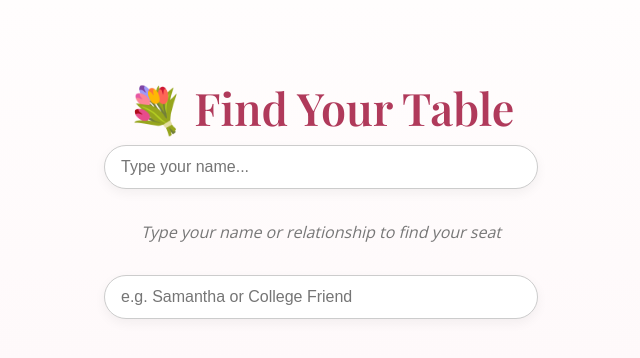
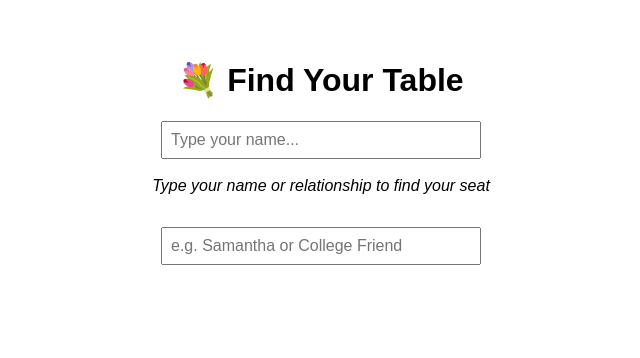
Before and after one commit to samanthaaasher/wedding-table-lookup, a plain HTML site: page index.html in a window 1280 px wide. Shown: the whole page, without its empty margins (319-959 px from the left). Drawn offline with nearby package versions, Linux system fonts and the light colour scheme.

Commit message:
Update style.css

```diff
--- a/style.css
+++ b/style.css
@@ -1,62 +1,21 @@
-@import url('https://fonts.googleapis.com/css2?family=Playfair+Display:wght@600&family=Open+Sans&display=swap');
-
 body {
-  margin: 0;
-  padding: 3rem 1rem;
-  font-family: 'Open Sans', sans-serif;
-  background: linear-gradient(to bottom, #fffdfd, #fdf3f6);
-  color: #333;
+  font-family: sans-serif;
   text-align: center;
-  min-height: 100vh;
-}
-
-h1 {
-  font-family: 'Playfair Display', serif;
-  font-size: 2.8rem;
-  color: #b03a5b;
-  margin-bottom: 0.5rem;
-}
-
-p {
-  font-size: 1rem;
-  color: #777;
-  margin-bottom: 2rem;
+  padding: 2rem;
 }
 
 input {
-  padding: 0.75rem 1rem;
-  font-size: 1rem;
-  width: 80%;
-  max-width: 400px;
-  border: 1px solid #ccc;
-  border-radius: 30px;
-  outline: none;
-  box-shadow: 0 4px 12px rgba(0, 0, 0, 0.05);
-  transition: all 0.2s ease;
-}
-
-input:focus {
-  border-color: #b03a5b;
-  box-shadow: 0 4px 14px rgba(176, 58, 91, 0.15);
+  padding: 0.5rem;
+  width: 300px;
+  font-size: 16px;
 }
 
 ul {
   list-style: none;
   padding: 0;
-  margin-top: 2rem;
+  font-size: 18px;
 }
 
 li {
-  background: white;
-  margin: 0 auto 1.2rem;
-  padding: 1rem 1.5rem;
-  max-width: 500px;
-  border-radius: 16px;
-  box-shadow: 0 8px 24px rgba(0, 0, 0, 0.06);
-  font-size: 1.05rem;
+  margin: 1rem 0;
 }
-
-strong {
-  color: #b03a5b;
-  font-weight: 600;
-}
```
